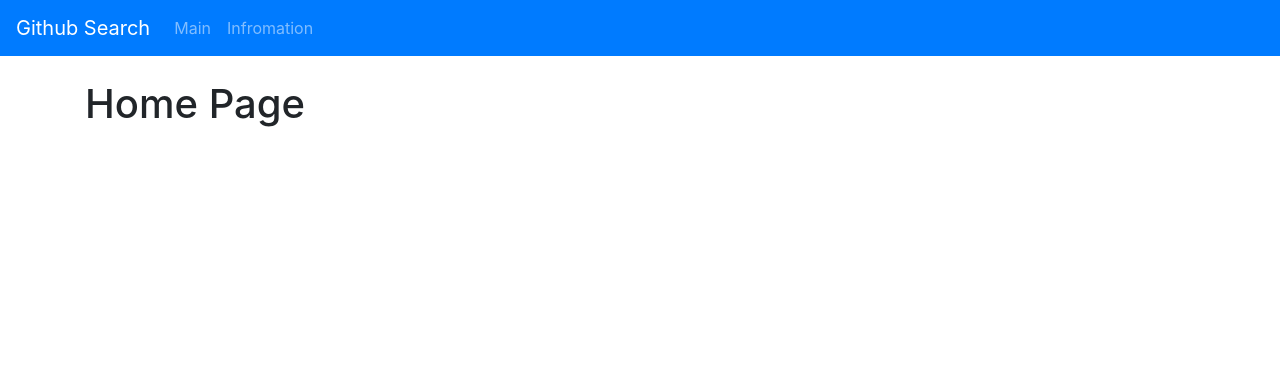
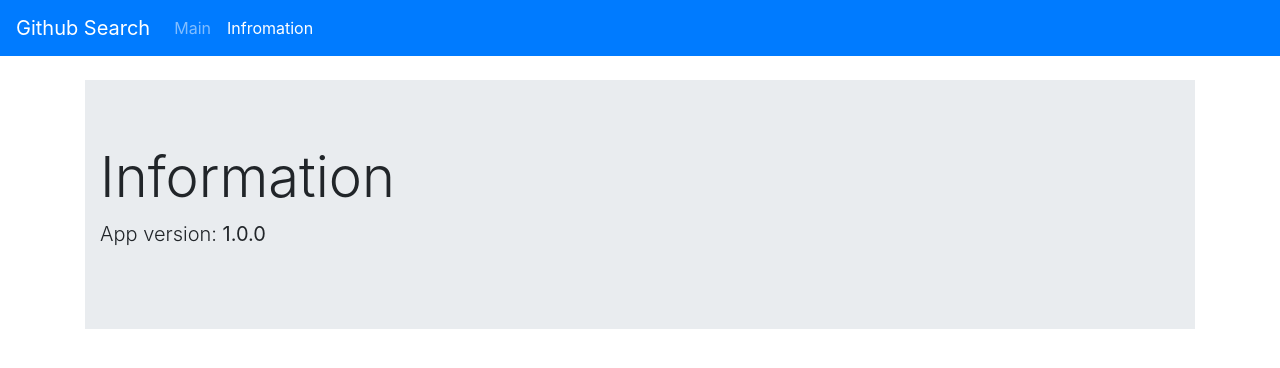
Before and after one commit to Rainspistols/React-hooks, a React (Create React App) app: page /about in a window 1280 px wide. Shown: the top 368 px of the page. Built offline with nearby package versions, Linux system fonts and the light colour scheme.

Commit message:
add routing

```diff
--- a/package.json
+++ b/package.json
@@ -10,6 +10,7 @@
     "node-sass": "^4.13.1",
     "react": "^16.12.0",
     "react-dom": "^16.12.0",
+    "react-router-dom": "^5.1.2",
     "react-scripts": "3.3.1"
   },
   "scripts": {
--- a/src/App.js
+++ b/src/App.js
@@ -1,16 +1,22 @@
 import React from 'react';
+import { BrowserRouter, Switch, Route } from 'react-router-dom';
 import { Navbar } from './components/Navbar';
 import { Home } from './pages/Home';
-
+import { About } from './pages/About';
+import { Profile } from './pages/Profile';
 
 function App() {
   return (
-    <>
+    <BrowserRouter>
       <Navbar />
       <div className='container pt-4'>
-        <Home/>
+        <Switch>
+          <Route exact path="/" component={Home} />
+          <Route path='/about' component={About} />
+          <Route path='/profile/:name' component={Profile} />
+        </Switch>
       </div>
-    </>
+    </BrowserRouter>
   );
 }
 
--- a/src/components/Navbar.js
+++ b/src/components/Navbar.js
@@ -1,4 +1,5 @@
 import React from 'react';
+import { NavLink } from 'react-router-dom';
 
 export const Navbar = () => {
   return (
@@ -6,14 +7,14 @@ export const Navbar = () => {
       <div className='navbar-brand'>Github Search</div>
       <ul className='navbar-nav'>
         <li className='nav-item'>
-          <a className='nav-link' href='/'>
+          <NavLink exact className='nav-link' to='/'>
             Main
-          </a>
+          </NavLink>
         </li>
         <li className='nav-item'>
-          <a className='nav-link' href='/about'>
+          <NavLink className='nav-link' to='/about'>
             Infromation
-          </a>
+          </NavLink>
         </li>
       </ul>
     </nav>
--- a/src/pages/About.js
+++ b/src/pages/About.js
@@ -2,8 +2,13 @@ import React from 'react';
 
 export const About = () => {
   return (
-    <div>
-      <h1>About Page</h1>
+    <div className='jumbotron jumbotron-fluid'>
+      <div className='container'>
+        <h1 className='display-4'>Information</h1>
+        <p className='lead'>
+          App version: <strong>1.0.0</strong>
+        </p>
+      </div>
     </div>
   );
-}
+};
```
Also changed, not shown: 1 other file (tests, documents, lock files or other folders).
